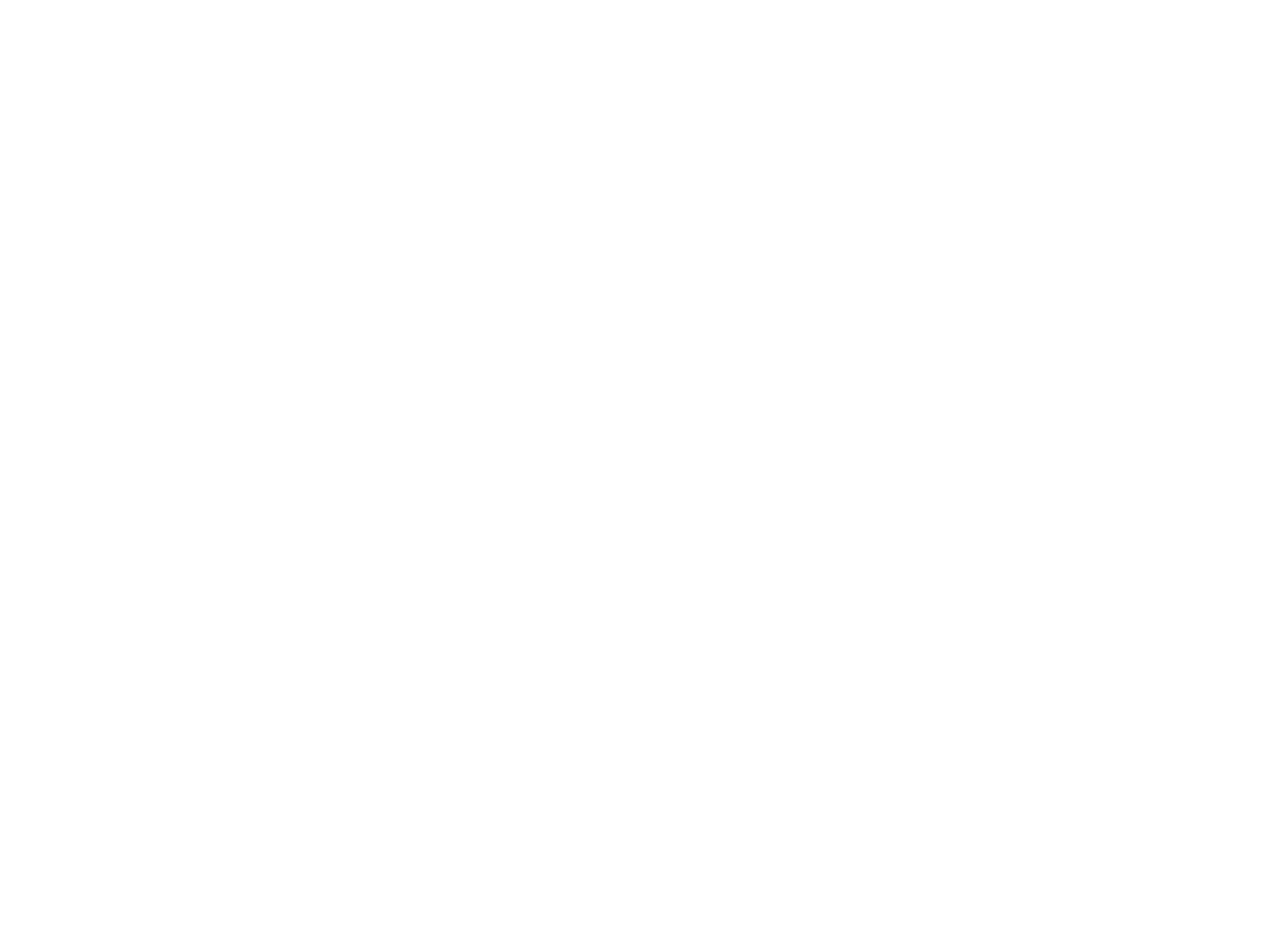
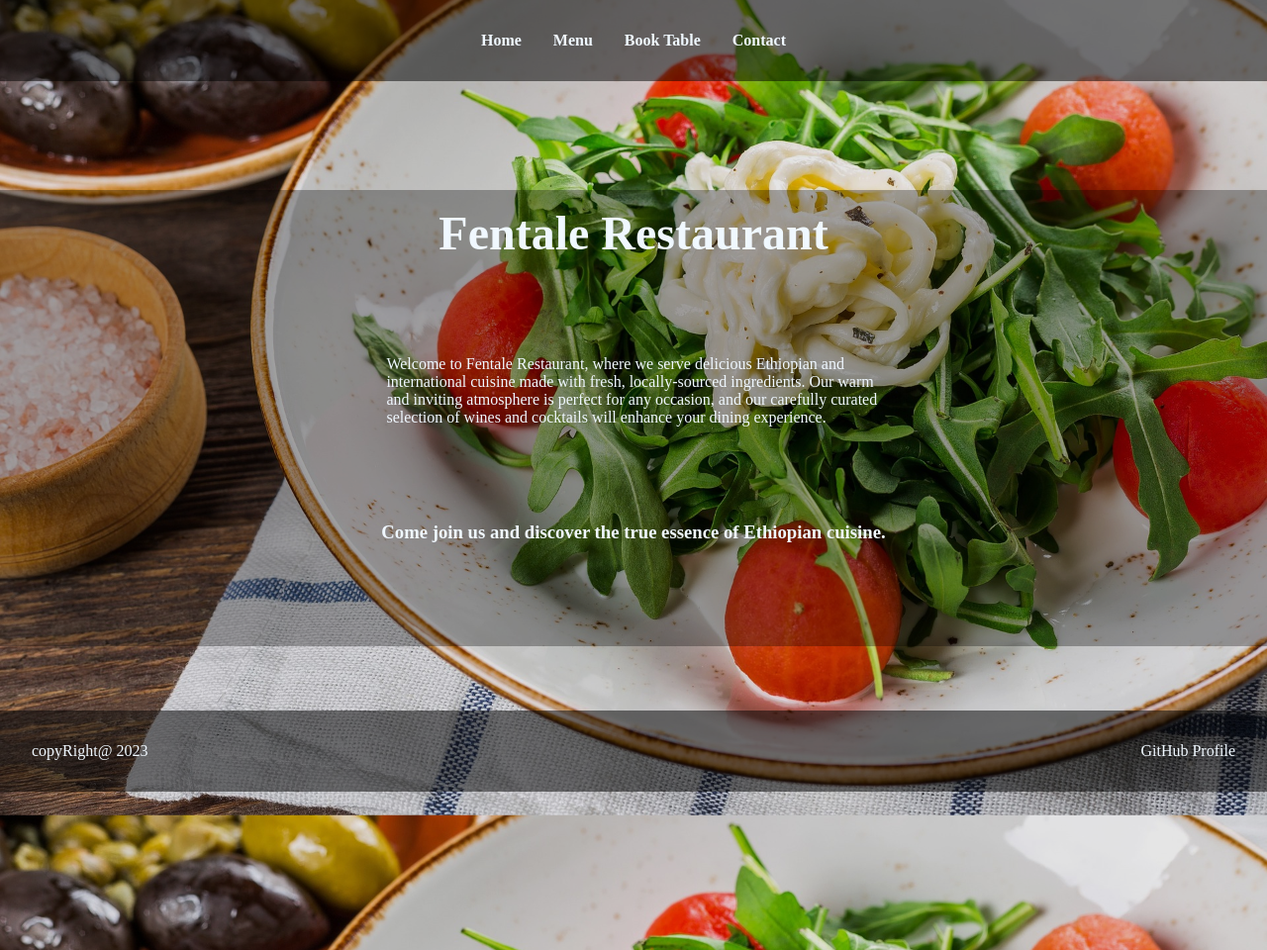
Before and after one commit to Uwancha/fentale-restaurant, a website built with webpack: page dist/index.html in a window 1280 px wide. Shown: the whole page at 99% size. Before the commit the page ends 800 px from the top, so only its background shows below. Built offline with nearby package versions, Linux system fonts and the light colour scheme.

Commit message:
feat: Add contents dynamically to 'Home' -Define function to add contents -Inside the function declare create DOM elements -Add style and design layout by importing css file

```diff
--- a/src/index.js
+++ b/src/index.js
@@ -0,0 +1,54 @@
+import './style.css'
+
+function mainComponent() {
+    const app = document.createElement("div");
+    const nav = document.createElement("nav");
+    const main = document.createElement("main");
+    const footer = document.createElement("footer");
+
+
+   let items = ['Home', 'Menu', 'Book Table', 'Contact'];
+
+    // Loop through the array and create an li element for each item
+    items.forEach(function(item) {
+        let li = document.createElement('li');
+        li.textContent = item;
+        li.classList.add("li")
+        nav.appendChild(li);
+    });
+
+    const section = document.createElement("section")
+    const restName = document.createElement("h4");
+    const description = document.createElement("div");
+    const h4 = document.createElement("h3")
+    restName.textContent = "Fentale Restaurant";
+    description.textContent = "Welcome to Fentale Restaurant, where we serve delicious Ethiopian and international cuisine made with fresh, locally-sourced ingredients. Our warm and inviting atmosphere is perfect for any occasion, and our carefully curated selection of wines and cocktails will enhance your dining experience.";
+    h4.textContent = "Come join us and discover the true essence of Ethiopian cuisine.";
+    description.classList.add("description")
+    section.appendChild(restName);
+    section.appendChild(description);
+    section.appendChild(h4)
+    main.appendChild(section)
+
+
+    const copyRight = document.createElement("div");
+    const gitHubLink = document.createElement("div");
+    copyRight.textContent = "copyRight@ 2023";
+    gitHubLink.textContent = "GitHub Profile";
+
+    footer.appendChild(copyRight);
+    footer.appendChild(gitHubLink)
+
+
+    app.appendChild(nav);
+    app.appendChild(main)
+    app.appendChild(footer)
+    app.classList.add("app")
+    document.body.appendChild(app);
+
+
+
+
+}
+
+mainComponent()
--- /dev/null
+++ b/src/style.css
@@ -0,0 +1,73 @@
+* {
+    margin: 0;
+    box-sizing: border-box;
+}
+
+body {
+    height: 100vh;
+    width: 100%;
+    background-image: linear-gradient(rgb(0,0,0, .1), rgb(0,0,0,.1)), url(./images/salad-2068210_1920.jpg);
+    background-position: center;
+    background-size: cover;
+    padding-top: 2rem;
+}
+
+.app {
+    height: 100%;
+    margin-top: 10rem;
+}
+
+nav {
+    display: flex;
+    justify-content: center;
+    align-items: center;
+    gap: 2rem;
+    background-color: rgb(0, 0, 0, .5);
+    padding-top: 2rem;
+    padding-bottom: 2rem;
+    position: fixed;
+    top: 0;
+    width: 100%;
+}
+
+.li {
+    list-style: none;
+    color: aliceblue;
+    font-weight: 700;
+}
+
+main {
+    width: 100%;
+    height: 60%;
+    background-color: rgb(0, 0, 0, .3);
+}
+
+.description {
+    width: 40%;
+    font-weight: 500;
+}
+
+section {
+    display: flex;
+    flex-direction: column;
+    align-items: center;
+    gap: 6rem;
+    color: aliceblue;
+    padding: 1rem;
+}
+
+h4 {
+    font-size: 3rem;
+    font-weight: 800;
+}
+
+footer {
+    display: flex;
+    justify-content: space-between;
+    color: aliceblue;
+    background-color: rgb(0, 0, 0, .5);
+    position: fixed;
+    bottom: 0;
+    width: 100%;
+    padding: 2rem;
+}
--- a/webpack.config.js
+++ b/webpack.config.js
@@ -21,7 +21,8 @@ module.exports = {
   },
   plugins: [
     new HtmlWebpackPlugin({
-      template: "./src/index.html",
+      filename: "index.html",
+      title: "Fentale Restaurant",
     }),
   ],
   output: {
```
Also changed, not shown: dist/6b3c45d8861a164cfdcb.jpg (added), dist/index.html, dist/main.bundle.js, src/images/background.jpg (added), src/images/salad-2068210_1920.jpg (added), src/index.html (deleted).
